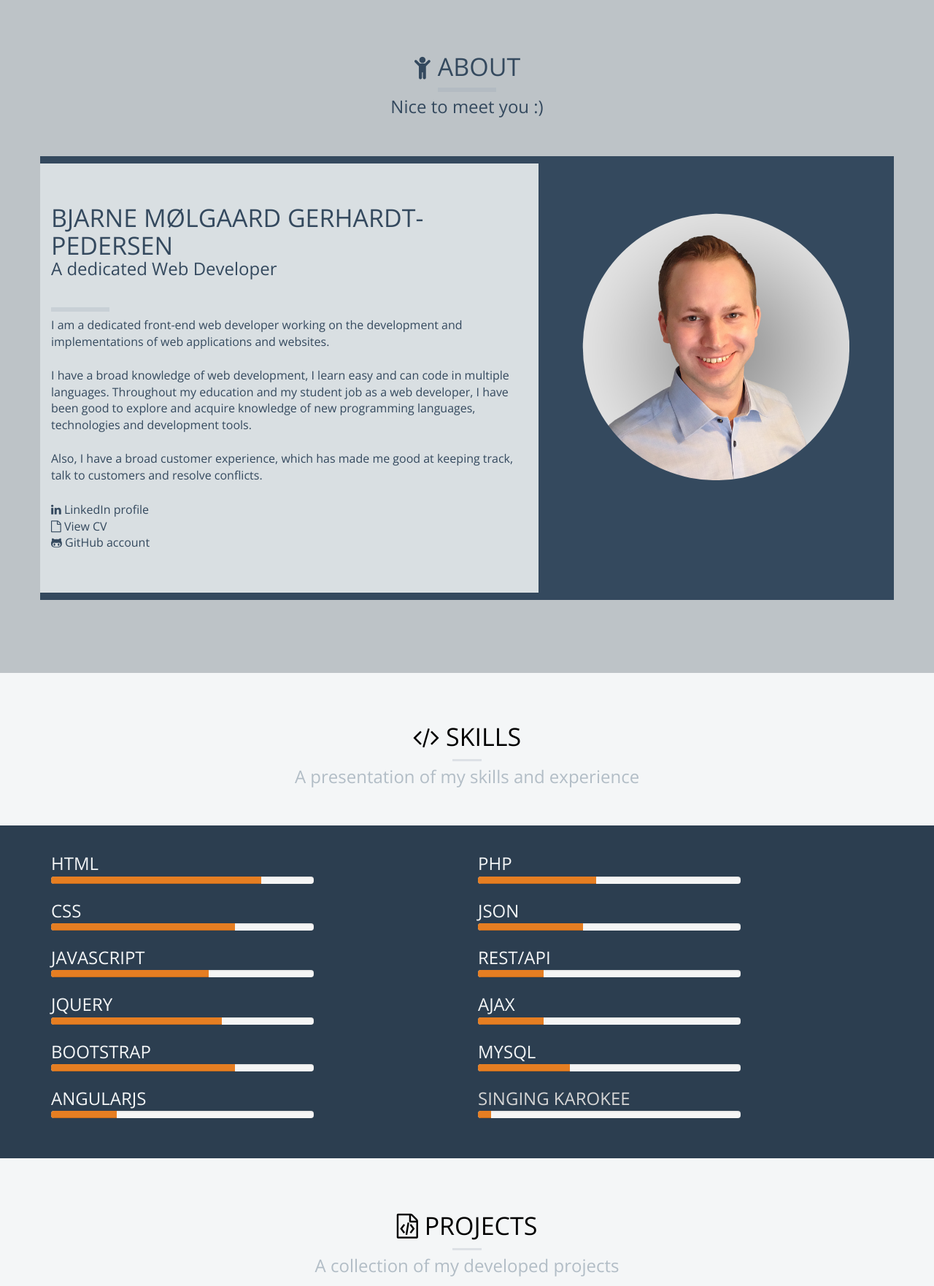
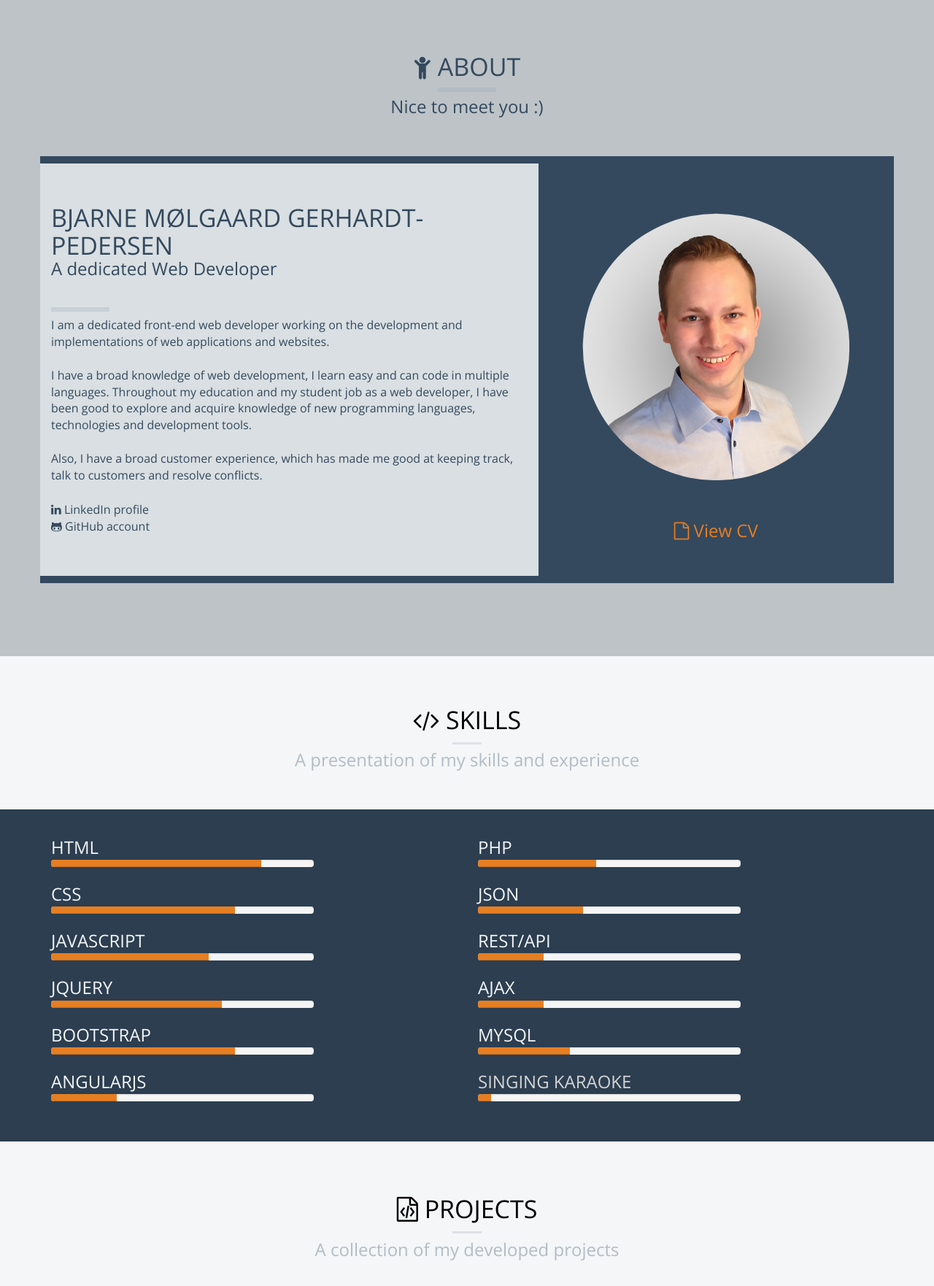
Before and after one commit to bgpedersen/BMGPmediaOld, a PHP site: page / in a window 1280 px wide. Shown: the part 801-2563 px from the top of the page at 73% size. Run offline with PHP 8.4, Linux system fonts and the light colour scheme; some libraries are stand-ins or nearby versions.

Commit message:
About fixes, and Karaoke spelling

```diff
--- a/css/style.css
+++ b/css/style.css
@@ -364,6 +364,13 @@
 	padding-bottom: 100px;
 }
 
+@media screen
+and (max-width: 768px) {
+	#about {
+		padding-bottom: 0;
+	}
+}
+
 #about header{
 	text-align: center;
 	color: #000;
@@ -442,6 +449,14 @@
 #about .img-padding {
 	padding: 10%;
 }
+
+#about .image_cv h3 {
+	color: #e67e22;
+	margin: 10px 0;
+	text-align: center;
+}
+
+
 
 /**  Page -- Skills **/
 
--- a/includes/about.php
+++ b/includes/about.php
@@ -28,7 +28,7 @@
 							<div class="about-links">
 								<ul>
 									<li><a href="https://dk.linkedin.com/in/bmgpmedia" target="_blank" alt="LinkedIn" title="Visit me on LinkedIn"><span class="fa fa-linkedin"></span> LinkedIn profile</a></li>
-									<li><a href="files/CV.pdf" target="_blank" alt="CV" title="CV"><span class="fa fa-file-o"></span> View CV</a></li>
+
 									<li><a href="https://github.com/Moelgaard85" target="_blank" alt="GitHub" title="Visit me on GitHub"><span class="fa fa-github-alt"></span> GitHub account</a></li>
 								</ul>
 							</div>
@@ -36,9 +36,10 @@
 					</div>
 
 
-					<div class="col-md-5 col-md-offset-0 col-xs-4 col-xs-offset-3">
-						<article>
+					<div class="col-md-5 col-md-offset-0 col-xs-9 col-xs-offset-1">
+						<article class="image_cv">
 							<img class="img-padding img-circle img-responsive" src="./images/bmgp.jpg" alt="Bjarne Mølgaard Gerhardt-Pedersen">
+							<a href="files/CV.pdf" target="_blank" alt="CV" title="CV"><h3><span class="fa fa-file-o"></span> View CV</h3></a>
 						</article>
 					</div>
 
--- a/includes/skills.php
+++ b/includes/skills.php
@@ -117,7 +117,7 @@
 </div><!-- progress end -->
 </div><!-- Skill individual end -->
 <div class="skill-individual karokee">
-	<p>singing karokee</p>
+	<p>singing Karaoke</p>
 	<div class="progress">
 		<div class="progress-bar" role="progressbar" aria-valuenow="5"
 		aria-valuemin="0" aria-valuemax="100" style="width: 5%;">
```
